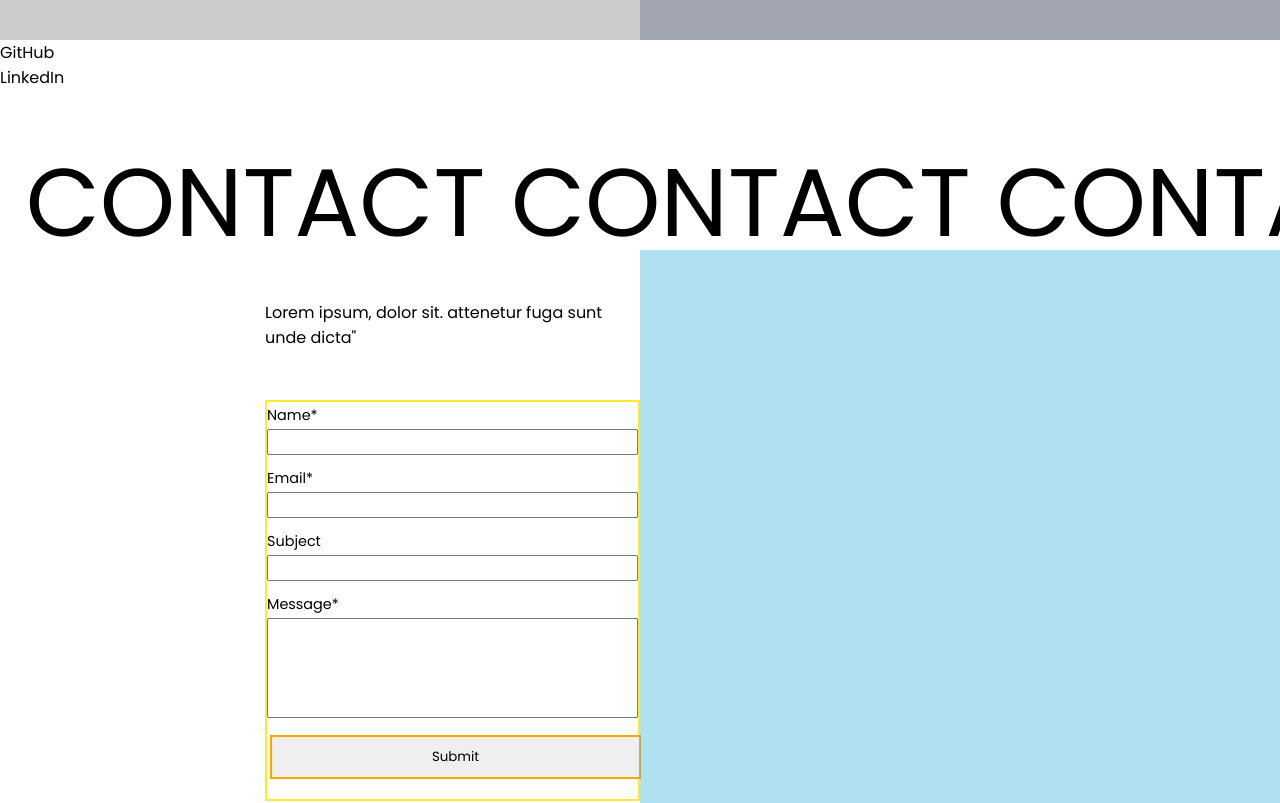
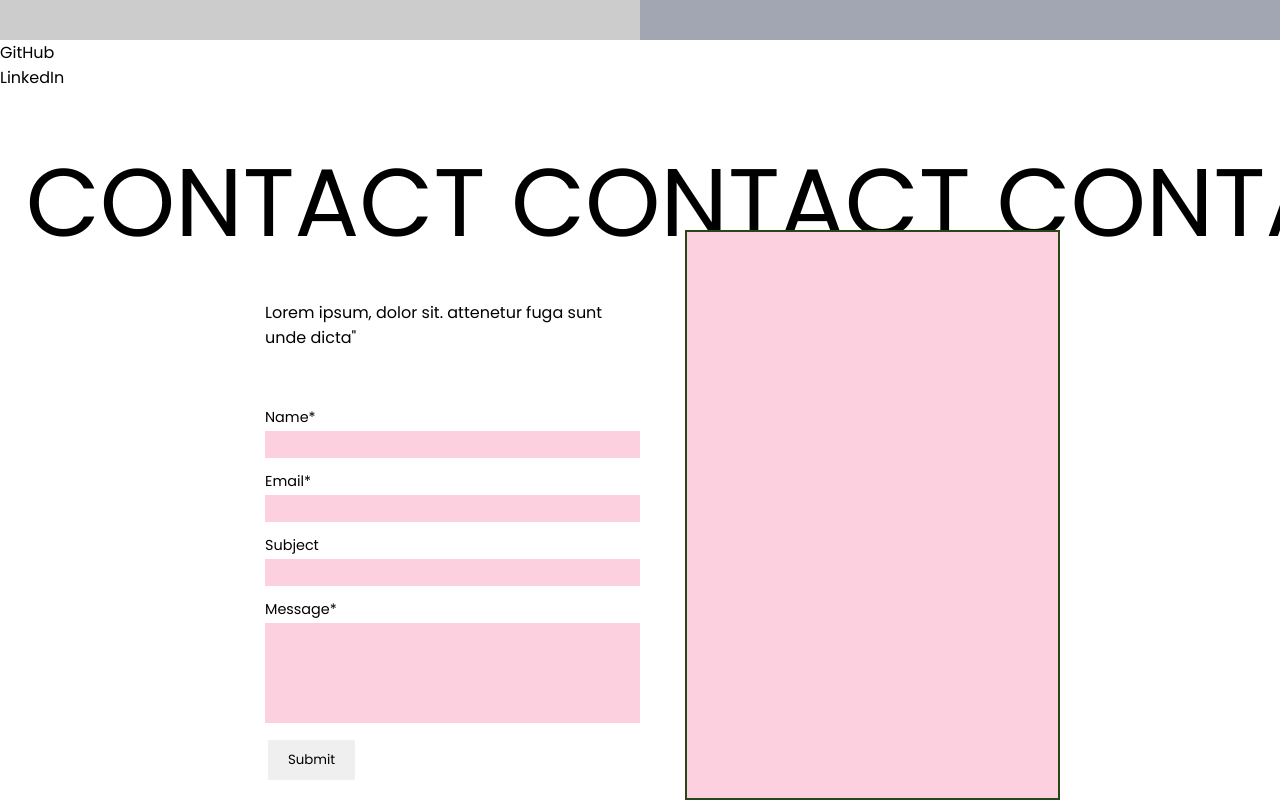
Before and after one commit to sparklingwaterlemon/Portfolio, a React (Create React App) app: page / in a window 1280 px wide. Shown: the part 2680-3483 px from the top of the page. Built offline with nearby package versions, Linux system fonts and the light colour scheme.

Commit message:
completed^ contact form css

```diff
--- a/src/Components/ContactSection/ContactSection.css
+++ b/src/Components/ContactSection/ContactSection.css
@@ -1,14 +1,15 @@
-
-#contact{
+#contact {
     /* background-color: rgba(147, 147, 147, 0.4); */
 
     height: 100vh;
 
     display: flex;
     flex-wrap: wrap;
+
+    --contact-form-width: 375px;
 }
 
-.marquee-container{
+.marquee-container {
     /* background-color: rgba(252, 127, 127,.4);     */
     /* border: 2px solid black; */
 
@@ -22,22 +23,28 @@
     font-size: 6em;
     font-weight: 400;
 }
-.marquee-text0{
+
+.marquee-text0 {
     color: black;
     display: inline-block;
 
+    z-index: 1;
     animation: marquee0 40s linear infinite;
 }
-.marquee-text1{
+
+.marquee-text1 {
     color: black;
     display: inline-block;
 
+    z-index: 1;
     animation: marquee1 40s linear infinite;
 }
+
 /* @keyframes marquee0 {
     from {
         transform: translateX(0%);
     }
+
     to {
         transform: translateX(-100%);
     }
@@ -46,13 +53,14 @@
     from {
         transform: translateX(0%);
     }
+
     to {
         transform: translateX(-100%);
     }
 } */
 
 
-.contact-form-container{
+.contact-form-container {
     /* border: 2px solid black; */
 
     height: 80vh;
@@ -65,10 +73,9 @@
     justify-content: flex-start;
     align-items: flex-end;
 
-    --contact-form-width: 375px;
+
 }
-
-.contact-text{
+.contact-text {
     /* border: 2px solid rgb(163, 48, 48); */
 
     width: var(--contact-form-width);
@@ -81,58 +88,76 @@
     justify-content: center;
     align-items: flex-end;
 }
-.contact-email{
-    border: 2px solid rgb(255, 234, 41);
+.contact-email {
+    /* border: 2px solid rgb(255, 234, 41); */
 
     width: var(--contact-form-width);
+    height: 400px;
 
     display: flex;
     justify-content: center;
     align-items: flex-end;
 }
-.contact-email label{
+.contact-email label {
     font-size: .9em;
 }
-.contact-email .fi{
+.contact-email .fi {
     width: 100%;
     margin-top: 2px;
     margin-bottom: 10px;
+
+    font-size: 1em;
+    padding-left: 10px;
+    background-color: #fcd0de;
+    border: none;
 }
-.contact-email textarea{
+.contact-email textarea {
     width: 100%;
     margin-top: 2px;
     height: 100px;
     resize: none;
     overflow-y: scroll;
+
+    font-size: 1em;
+    padding-left: 10px;
+    background-color: #fcd0de;
+    border: none;
 }
 #contact-button {
-    border: 2px solid orange;
-    /* border: none; */
-    width: 100%;
+    /* border: 2px solid orange; */
+    border: none;
+    /* width: 100%; */
 
-    /* border-radius: 8px; */
+    border-radius: 1px;
     margin: 10px 0px 20px 3px;
     padding: 10px 20px 10px 20px;
 
 }
+#contact-button:hover {
+    background-color: black;
+    color: #fcd0de;
+    transition: background-color 1s, color 1s ease-in-out;
+}
 
 
+.contact-image-container {
+    /* background-color: rgba(56, 180, 221, 0.4); */
 
-.contact-image-container{
-    background-color: rgba(56, 180, 221, 0.4);
     height: 80vh;
     width: 50vw;
 
     display: flex;
     justify-content: flex-start;
-    /* align-items: center; */
+    align-items: flex-start;
 }
+.contact-image {
+    border: 2px solid rgb(41, 70, 24);
+    background-color: #fcd0de;
+    width: var(--contact-form-width);
+    height: 570px;
 
-/* .contact-image{
-    background-color: rgba(127, 255, 212, 0.4);
-    width: 70%;
-    height: 100%;
+    margin-top: -20px;
+    margin-left: 45px;
 
-    margin-left: 5%;
-    margin-top: -5%;
-} */
+    z-index: 2;
+}
--- a/src/Components/ContactSection/ContactSection.jsx
+++ b/src/Components/ContactSection/ContactSection.jsx
@@ -76,7 +76,7 @@ export default function ContactSection() {
             </div>
 
             <div className="contact-image-container">
-                <div className="contact-image"/>
+                <div className="contact-image"></div>
             </div>
 
         </section>
```
